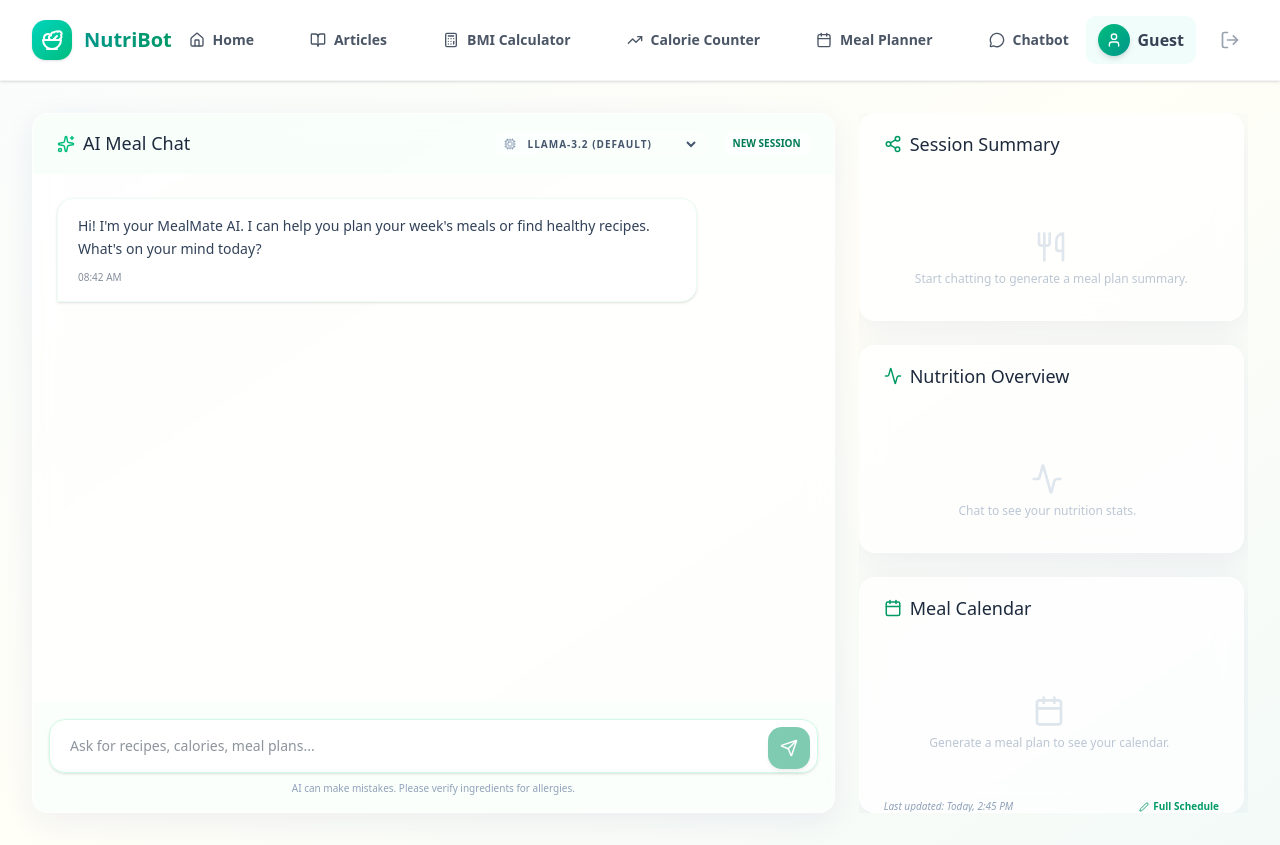
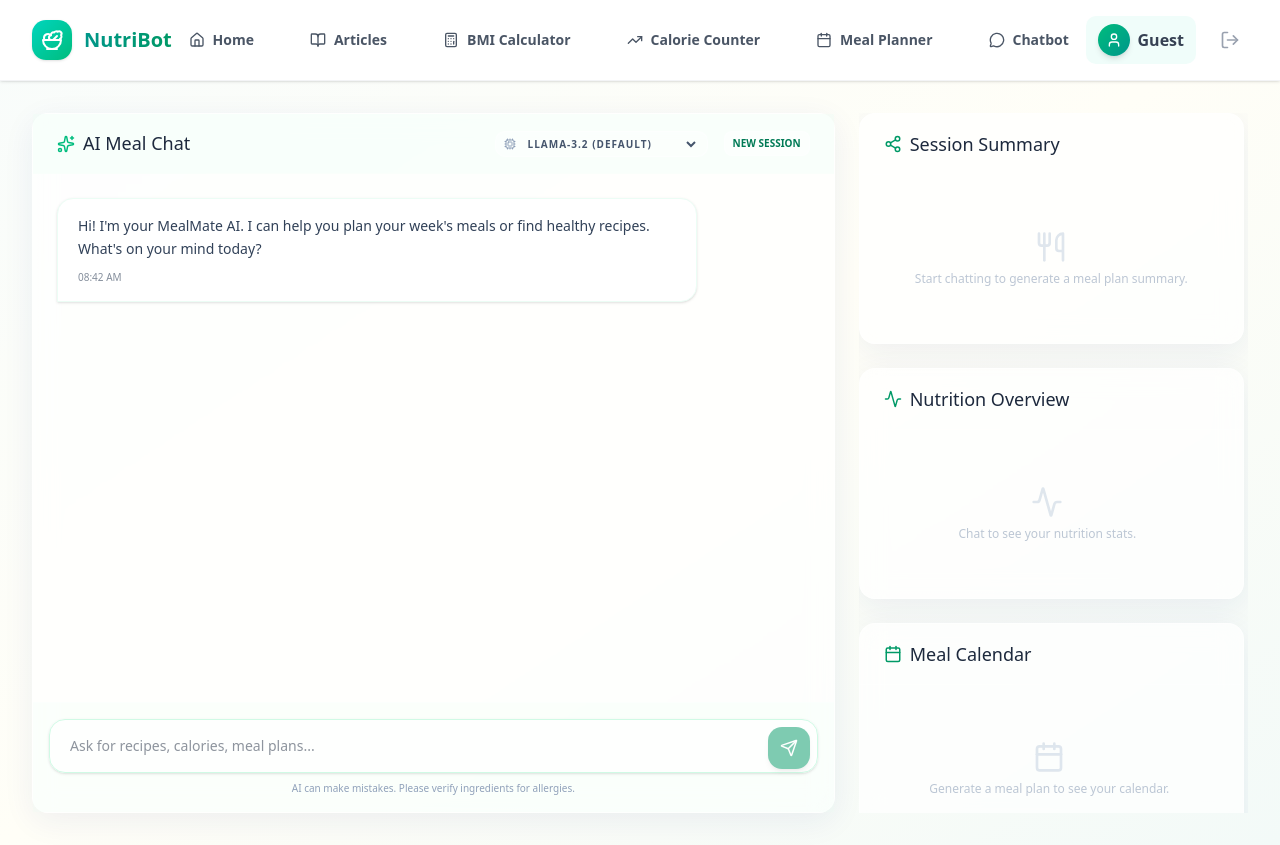
Before and after one commit to darrellrafa/Nutribot, a Next.js app in the folder nutribot-next/: page /dashboard in a window 1280 px wide. Built offline with nearby package versions, Linux system fonts and the light colour scheme.

Commit message:
Fix: Remove overflow-hidden from GlassCard to show PDF button

```diff
--- a/nutribot-next/src/components/dashboard/GlassCard.tsx
+++ b/nutribot-next/src/components/dashboard/GlassCard.tsx
@@ -13,7 +13,7 @@ export function GlassCard({ children, className, contentClassName, title, icon }
   return (
     <div
       className={cn(
-        "bg-white/70 backdrop-blur-md border border-white/40 shadow-[0_8px_32px_0_rgba(31,38,135,0.07)] rounded-2xl overflow-hidden",
+        "bg-white/70 backdrop-blur-md border border-white/40 shadow-[0_8px_32px_0_rgba(31,38,135,0.07)] rounded-2xl",
         className
       )}
     >
```
